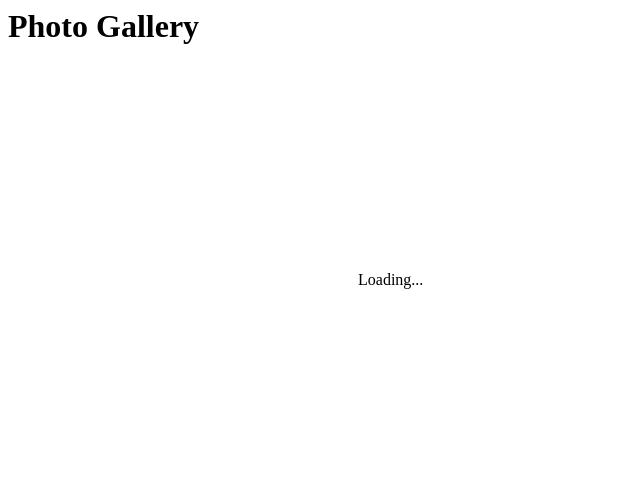
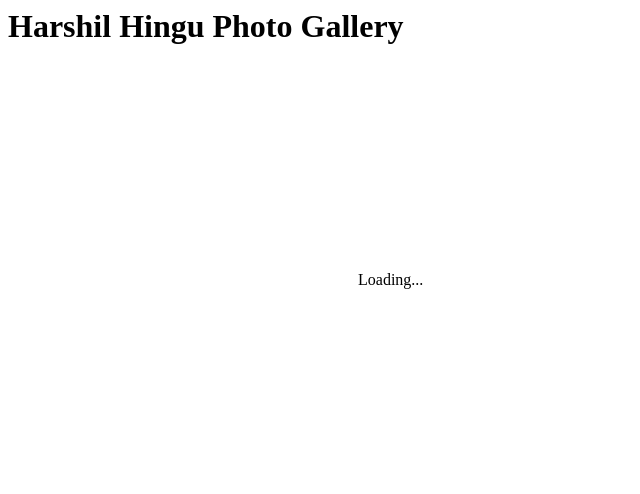
Before and after one commit to harshilhingu/assignmnet7java, a plain HTML site: page WEB303As07/index.html in a window 1280 px wide. Shown: the top 494 px of the page, without its empty margins (0-640 px from the left). Drawn offline with Linux system fonts and the light colour scheme.

Commit message:
completed

```diff
--- a/WEB303As07/index.html
+++ b/WEB303As07/index.html
@@ -6,7 +6,7 @@
 </head>
 
 <body>
-    <h1><!-- your name goes here --> Photo Gallery</h1>
+    <h1>Harshil Hingu Photo Gallery</h1>
     <div id="photo-viewer">
         <a href="#" class="photo-box is-loading"></a>
         <div class="photo-thumbnails">
```
